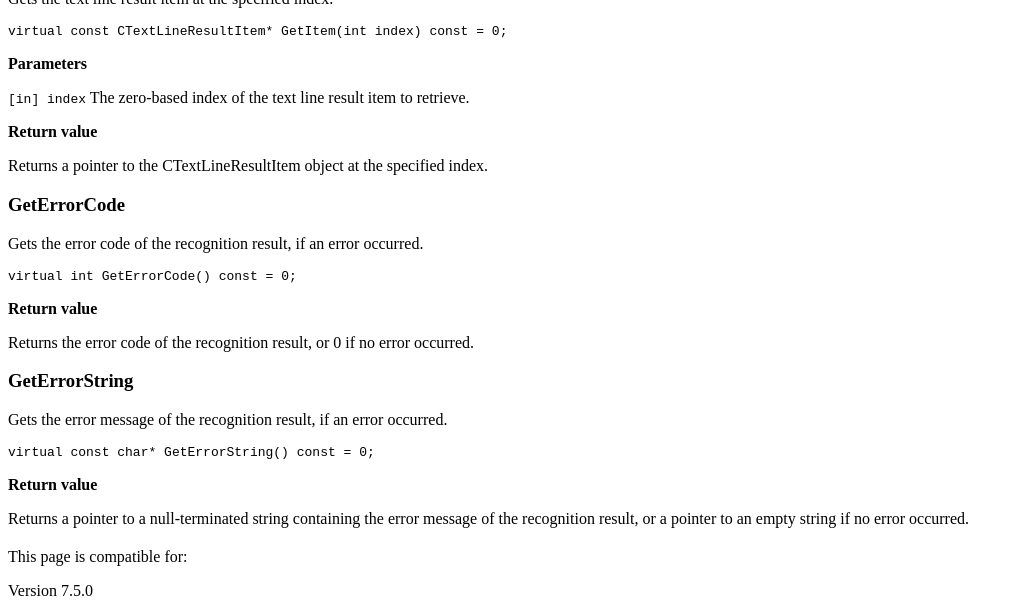
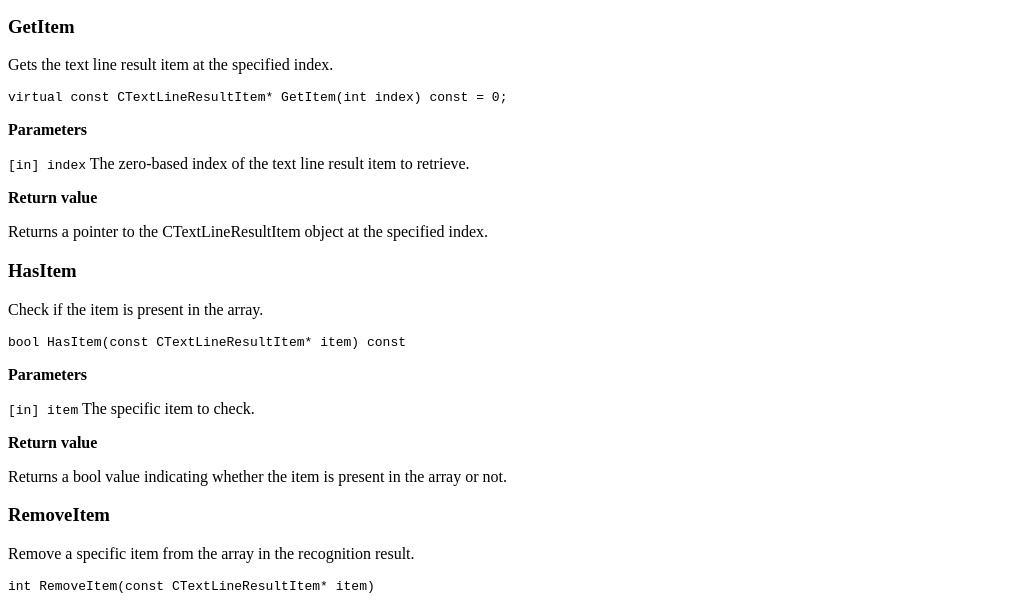
Before and after one commit to dynamsoft-docs/label-recognition-docs-server, a Jekyll site: the page built from programming/c-cplusplus/api-reference/recognized-text-lines-result.md, in a window 1280 px wide and 1400 px high, scrolled down 1905 px. Shown: the top 611 px of the window, without its empty margins (0-1023 px from the left). Built offline with Jekyll 4.4.1, drawn with Linux system fonts in a browser that asks for light colours; our own code applies the rules of GitHub Pages for plain Markdown files; some of the changed text lies outside the part shown.

Commit message:
update dlr apis

````diff
--- a/programming/c-cplusplus/api-reference/recognized-text-lines-result.md
+++ b/programming/c-cplusplus/api-reference/recognized-text-lines-result.md
@@ -32,6 +32,9 @@ class CRecognizedTextLinesResult
 | [`GetSourceImageTag`](#getsourceimagetag) | Gets the tag of the source image. |
 | [`GetCount`](#getcount) | Gets the number of text line result items in the recognition result. |
 | [`GetItem`](#getitem) | Gets the text line result item at the specified index. |
+| [`HasItem`](#hasitem) | Check if the item is present in the array.|
+| [`RemoveItem`](#removeitem) | Remove a specific item from the array in the recognition result.|
+| [`GetRotationTransformMatrix`](#getrotationtransformmatrix) | Get the rotation transformation matrix of the original image relative to the rotated image.|
 | [`GetErrorCode`](#geterrorcode) | Gets the error code of the recognition result, if an error occurred. |
 | [`GetErrorString`](#geterrorstring) | Gets the error message of the recognition result, if an error occurred. |
 
@@ -87,6 +90,51 @@ virtual const CTextLineResultItem* GetItem(int index) const = 0;
 
 Returns a pointer to the CTextLineResultItem object at the specified index.
 
+### HasItem
+
+Check if the item is present in the array.
+
+```cpp
+bool HasItem(const CTextLineResultItem* item) const
+```
+
+**Parameters**
+
+`[in] item` The specific item to check.
+
+**Return value**
+
+Returns a bool value indicating whether the item is present in the array or not.
+
+### RemoveItem
+
+Remove a specific item from the array in the recognition result.
+
+```cpp
+int RemoveItem(const CTextLineResultItem* item)
+```
+
+**Parameters**
+
+`[in] item` The specific item to remove.
+
+**Return value**
+
+Return value indicating whether the deletion was successful or not.
+
+### GetRotationTransformMatrix
+
+Get the rotation transformation matrix of the original image relative to the rotated image.
+
+```cpp
+void GetRotationTransformMatrix(double matrix[9]) const;
+```
+
+**Parameters**
+
+`[out] matrix` A double array which represents the rotation transform matrix.
+
+
 ### GetErrorCode
 
 Gets the error code of the recognition result, if an error occurred.
````
Also changed, not shown: programming/c-cplusplus/api-reference/index.md (+2 -2 lines), programming/c-cplusplus/api-reference/label-recognizer-module.md (added, +46 -0 lines).
